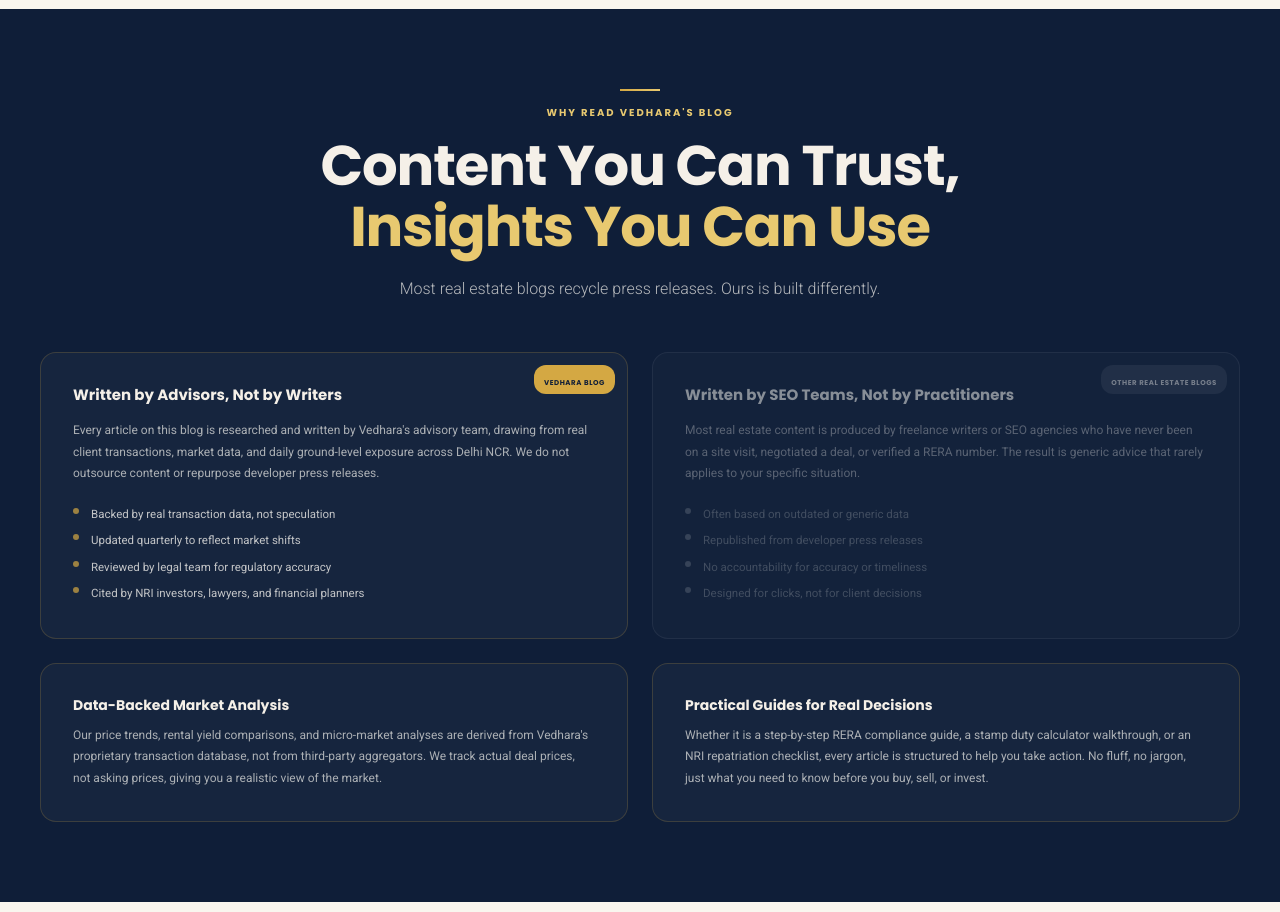
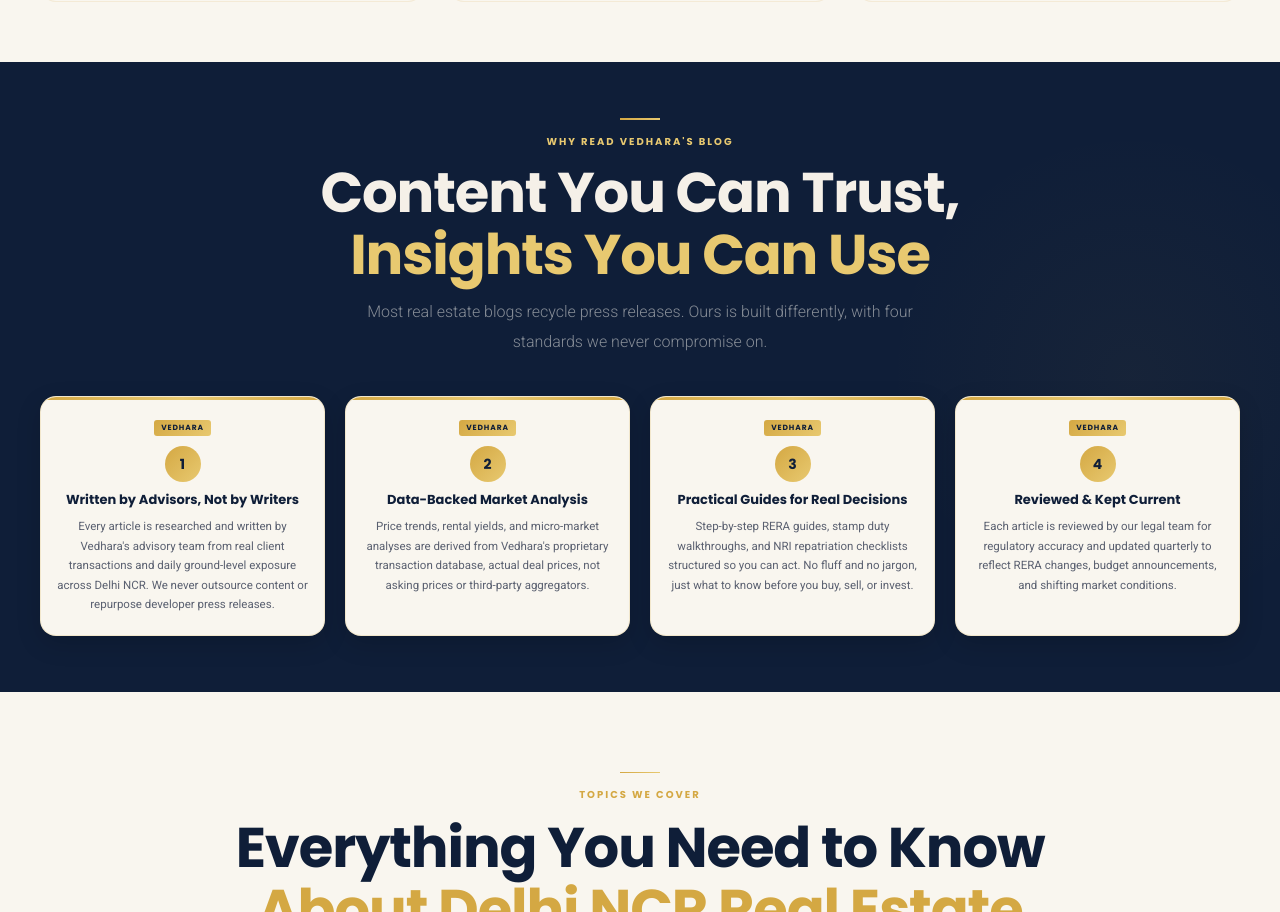
Before and after one commit to mohit1661-ai/Vedhara-Group-Supabase, a Next.js app: page /blog in a window 1280 px wide. Shown: the part 1888-2800 px from the top of the page. Built offline with nearby package versions, Linux system fonts and the light colour scheme.

Commit message:
blog: theme-aligned redesign with vibrant navy cards and mailto CTAs

```diff
--- a/app/blog/page.tsx
+++ b/app/blog/page.tsx
@@ -63,6 +63,13 @@ const blogPosts = [
   },
 ];
 
+const reasons = [
+  { title:"Written by Advisors, Not by Writers", desc:"Every article is researched and written by Vedhara's advisory team from real client transactions and daily ground-level exposure across Delhi NCR. We never outsource content or repurpose developer press releases." },
+  { title:"Data-Backed Market Analysis", desc:"Price trends, rental yields, and micro-market analyses are derived from Vedhara's proprietary transaction database, actual deal prices, not asking prices or third-party aggregators." },
+  { title:"Practical Guides for Real Decisions", desc:"Step-by-step RERA guides, stamp duty walkthroughs, and NRI repatriation checklists structured so you can act. No fluff and no jargon, just what to know before you buy, sell, or invest." },
+  { title:"Reviewed & Kept Current", desc:"Each article is reviewed by our legal team for regulatory accuracy and updated quarterly to reflect RERA changes, budget announcements, and shifting market conditions." },
+];
+
 export default function BlogPage() {
   return (
     <>
@@ -81,13 +88,13 @@ export default function BlogPage() {
       </div>
 
       {/* Intro block */}
-      <div style={{ background:"var(--cream)",textAlign:"center",padding:"48px 32px 0" }}>
+      <div style={{ background:"var(--cream)",textAlign:"center",padding:"48px 32px 48px" }}>
         <div style={{ maxWidth:700,margin:"0 auto" }}>
           <ScrollReveal>
             <span className="v-line" style={{ margin:"0 auto 14px" }} />
-            <p className="eyebrow" style={{ color:"var(--gold-dk)",marginBottom:14 }}>Latest Articles</p>
+            <p className="eyebrow" style={{ color:"#d4a843",marginBottom:14 }}>Latest Articles</p>
             <h2 className="heading-xl" style={{ color:"var(--navy)",marginBottom:16 }}>
-              Expert Knowledge for<br /><span style={{ color:"var(--gold-dk)" }}>Smarter Property Decisions</span>
+              Expert Knowledge for<br /><span style={{ color:"#d4a843" }}>Smarter Property Decisions</span>
             </h2>
             <p className="body-lg" style={{ color:"var(--slate)",lineHeight:1.8 }}>
               From market trends to legal guides, our articles are written by Vedhara's advisory team based on real transaction data and ground-level experience across Delhi NCR.
@@ -119,9 +126,9 @@ export default function BlogPage() {
                     <h3 style={{ fontFamily:"var(--t-head)",fontSize:14,fontWeight:700,color:"var(--navy)",marginBottom:8,lineHeight:1.4 }}>{post.title}</h3>
                     <p className="body-sm" style={{ color:"var(--slate)",fontSize:12,lineHeight:1.7,flex:1 }}>{post.excerpt}</p>
                     <div style={{ paddingTop:16,marginTop:12,borderTop:"1px solid rgba(212,168,67,0.15)" }}>
-                      <span style={{ fontFamily:"var(--t-head)",fontSize:9.5,fontWeight:700,letterSpacing:"0.05em",textTransform:"uppercase",color:"var(--gold-dk)",display:"inline-flex",alignItems:"center",gap:4 }}>
+                      <a href={`mailto:contact@vedharagroup.com?subject=${encodeURIComponent("Request the full guide: "+post.title)}`} className="apply-btn" style={{ fontFamily:"var(--t-head)",fontSize:9.5,fontWeight:700,letterSpacing:"0.05em",textTransform:"uppercase",color:"var(--gold-lt)",display:"inline-flex",alignItems:"center",gap:4,background:"var(--navy)",padding:"6px 14px",borderRadius:6,textDecoration:"none",transition:"all 0.2s" }}>
                         Read Article →
-                      </span>
+                      </a>
                     </div>
                   </div>
                 </div>
@@ -131,82 +138,41 @@ export default function BlogPage() {
         </div>
       </section>
 
-      {/* Why Read Vedhara's Blog – 2x2 Differentiators */}
-      <section style={{ background:"var(--navy)",padding:"80px 32px" }}>
-        <div style={{ maxWidth:1200,margin:"0 auto" }}>
+      {/* Why Read Vedhara's Blog – Vibrant Cream Cards on Navy */}
+      <section style={{ background:"var(--navy)",padding:"56px 32px",position:"relative",overflow:"hidden" }}>
+        <div style={{ position:"absolute",top:"10%",right:"-8%",width:500,height:500,borderRadius:"50%",background:"radial-gradient(circle,rgba(212,168,67,0.04) 0%,transparent 70%)",pointerEvents:"none" }} />
+        <div style={{ maxWidth:1200,margin:"0 auto",position:"relative",zIndex:1 }}>
           <ScrollReveal>
-            <div style={{ textAlign:"center",marginBottom:48 }}>
+            <div style={{ textAlign:"center",marginBottom:40 }}>
               <span className="v-line" style={{ margin:"0 auto 14px" }} />
-              <p className="eyebrow" style={{ color:"var(--gold-lt)",marginBottom:14 }}>Why Read Vedhara's Blog</p>
-              <h2 className="heading-xl" style={{ color:"var(--light)",marginBottom:16 }}>
+              <p className="eyebrow" style={{ color:"var(--gold-lt)",marginBottom:12 }}>Why Read Vedhara's Blog</p>
+              <h2 className="heading-xl" style={{ color:"var(--light)",marginBottom:12 }}>
                 Content You Can Trust,<br /><span style={{ color:"var(--gold-lt)" }}>Insights You Can Use</span>
               </h2>
-              <p className="body-lg" style={{ color:"rgba(252,250,244,0.7)",maxWidth:600,margin:"0 auto" }}>
-                Most real estate blogs recycle press releases. Ours is built differently.
+              <p className="body-lg" style={{ color:"rgba(252,250,244,0.5)",maxWidth:600,margin:"0 auto" }}>
+                Most real estate blogs recycle press releases. Ours is built differently, with four standards we never compromise on.
               </p>
             </div>
           </ScrollReveal>
 
-          <div style={{ display:"grid",gridTemplateColumns:"repeat(2,1fr)",gap:24 }}>
-            {/* Vedhara badge card */}
-            <ScrollReveal style={{ display:"flex" }}>
-              <div className="gfc-navy-dark" style={{ background:"rgba(255,255,255,0.03)",border:"1px solid rgba(212,168,67,0.2)",borderRadius:16,padding:"32px",flex:1,position:"relative",overflow:"hidden" }}>
-                <div style={{ position:"absolute",top:12,right:12,background:"var(--gold)",padding:"2px 10px",borderRadius:12,zIndex:1 }}>
-                  <span style={{ fontFamily:"var(--t-head)",fontSize:7,fontWeight:700,letterSpacing:"0.08em",textTransform:"uppercase",color:"var(--navy)" }}>Vedhara Blog</span>
+          <div style={{ display:"grid",gridTemplateColumns:"repeat(4,1fr)",gap:20 }} className="grid-4">
+            {reasons.map((r,i)=>(
+              <ScrollReveal key={r.title} delay={i*80} style={{ display:"flex" }}>
+                <div className="hover-lift" style={{ background:"var(--cream)",border:"1px solid rgba(212,168,67,0.2)",borderRadius:16,overflow:"hidden",flex:1,display:"flex",flexDirection:"column",boxShadow:"0 8px 24px rgba(0,0,0,0.15)" }}>
+                  <div style={{ height:3,background:"linear-gradient(90deg,var(--gold),var(--gold-lt),var(--gold))",flexShrink:0 }} />
+                  <div style={{ padding:"20px 16px 20px",flex:1,display:"flex",flexDirection:"column",textAlign:"center" }}>
+                    <div style={{ display:"flex",alignItems:"center",gap:8,justifyContent:"center",marginBottom:10 }}>
+                      <span style={{ fontFamily:"var(--t-head)",fontSize:7.5,fontWeight:700,letterSpacing:"0.12em",textTransform:"uppercase",padding:"2px 7px",background:"linear-gradient(135deg,var(--gold),var(--gold-lt))",color:"var(--navy)",borderRadius:3,flexShrink:0 }}>Vedhara</span>
+                    </div>
+                    <div style={{ width:36,height:36,borderRadius:"50%",background:"linear-gradient(135deg,var(--gold),var(--gold-lt))",display:"flex",alignItems:"center",justifyContent:"center",margin:"0 auto 10px",flexShrink:0 }}>
+                      <span style={{ fontFamily:"var(--t-head)",fontSize:14,fontWeight:700,color:"var(--navy)" }}>{i+1}</span>
+                    </div>
+                    <h3 style={{ fontFamily:"var(--t-head)",fontSize:13,fontWeight:700,color:"var(--navy)",marginBottom:8,lineHeight:1.3 }}>{r.title}</h3>
+                    <p className="body-sm" style={{ color:"var(--slate)",fontSize:11.5,lineHeight:1.7,flex:1 }}>{r.desc}</p>
+                  </div>
                 </div>
-                <h3 style={{ fontFamily:"var(--t-head)",fontSize:15,fontWeight:700,color:"var(--light)",marginBottom:16,lineHeight:1.3 }}>Written by Advisors, Not by Writers</h3>
-                <p className="body-sm" style={{ color:"rgba(252,250,244,0.65)",fontSize:12,lineHeight:1.8,marginBottom:16 }}>
-                  Every article on this blog is researched and written by Vedhara's advisory team, drawing from real client transactions, market data, and daily ground-level exposure across Delhi NCR. We do not outsource content or repurpose developer press releases.
-                </p>
-                <ul style={{ listStyle:"none",padding:0,margin:0 }}>
-                  {["Backed by real transaction data, not speculation","Updated quarterly to reflect market shifts","Reviewed by legal team for regulatory accuracy","Cited by NRI investors, lawyers, and financial planners"].map(item=>(
-                    <li key={item} style={{ fontFamily:"var(--t-body)",fontSize:11.5,color:"rgba(252,250,244,0.75)",padding:"4px 0 4px 18px",position:"relative",lineHeight:1.6 }}>
-                      <span style={{ position:"absolute",left:0,top:"7px",width:6,height:6,borderRadius:"50%",background:"var(--gold)",opacity:0.7 }} />
-                      {item}
-                    </li>
-                  ))}
-                </ul>
-              </div>
-            </ScrollReveal>
-
-            {/* Competitor box */}
-            <ScrollReveal delay={100} style={{ display:"flex" }}>
-              <div style={{ background:"rgba(255,255,255,0.02)",border:"1px solid rgba(255,255,255,0.06)",borderRadius:16,padding:"32px",flex:1,position:"relative",overflow:"hidden" }}>
-                <div style={{ position:"absolute",top:12,right:12,background:"rgba(255,255,255,0.06)",padding:"2px 10px",borderRadius:12,zIndex:1 }}>
-                  <span style={{ fontFamily:"var(--t-head)",fontSize:7,fontWeight:700,letterSpacing:"0.08em",textTransform:"uppercase",color:"rgba(252,250,244,0.4)" }}>Other Real Estate Blogs</span>
-                </div>
-                <h3 style={{ fontFamily:"var(--t-head)",fontSize:15,fontWeight:700,color:"rgba(252,250,244,0.5)",marginBottom:16,lineHeight:1.3 }}>Written by SEO Teams, Not by Practitioners</h3>
-                <p className="body-sm" style={{ color:"rgba(252,250,244,0.3)",fontSize:12,lineHeight:1.8,marginBottom:16 }}>
-                  Most real estate content is produced by freelance writers or SEO agencies who have never been on a site visit, negotiated a deal, or verified a RERA number. The result is generic advice that rarely applies to your specific situation.
-                </p>
-                <ul style={{ listStyle:"none",padding:0,margin:0 }}>
-                  {["Often based on outdated or generic data","Republished from developer press releases","No accountability for accuracy or timeliness","Designed for clicks, not for client decisions"].map(item=>(
-                    <li key={item} style={{ fontFamily:"var(--t-body)",fontSize:11.5,color:"rgba(252,250,244,0.2)",padding:"4px 0 4px 18px",position:"relative",lineHeight:1.6 }}>
-                      <span style={{ position:"absolute",left:0,top:"7px",width:6,height:6,borderRadius:"50%",background:"rgba(255,255,255,0.15)" }} />
-                      {item}
-                    </li>
-                  ))}
-                </ul>
-              </div>
-            </ScrollReveal>
-
-            {/* Row 2: two more Vedhara strengths */}
-            <ScrollReveal delay={50} style={{ display:"flex" }}>
-              <div className="gfc-navy-dark" style={{ background:"rgba(255,255,255,0.03)",border:"1px solid rgba(212,168,67,0.2)",borderRadius:16,padding:"32px",flex:1 }}>
-                <h3 style={{ fontFamily:"var(--t-head)",fontSize:14,fontWeight:700,color:"var(--light)",marginBottom:10,lineHeight:1.3 }}>Data-Backed Market Analysis</h3>
-                <p className="body-sm" style={{ color:"rgba(252,250,244,0.65)",fontSize:12,lineHeight:1.8 }}>
-                  Our price trends, rental yield comparisons, and micro-market analyses are derived from Vedhara's proprietary transaction database, not from third-party aggregators. We track actual deal prices, not asking prices, giving you a realistic view of the market.
-                </p>
-              </div>
-            </ScrollReveal>
-            <ScrollReveal delay={150} style={{ display:"flex" }}>
-              <div className="gfc-navy-dark" style={{ background:"rgba(255,255,255,0.03)",border:"1px solid rgba(212,168,67,0.2)",borderRadius:16,padding:"32px",flex:1 }}>
-                <h3 style={{ fontFamily:"var(--t-head)",fontSize:14,fontWeight:700,color:"var(--light)",marginBottom:10,lineHeight:1.3 }}>Practical Guides for Real Decisions</h3>
-                <p className="body-sm" style={{ color:"rgba(252,250,244,0.65)",fontSize:12,lineHeight:1.8 }}>
-                  Whether it is a step-by-step RERA compliance guide, a stamp duty calculator walkthrough, or an NRI repatriation checklist, every article is structured to help you take action. No fluff, no jargon, just what you need to know before you buy, sell, or invest.
-                </p>
-              </div>
-            </ScrollReveal>
+              </ScrollReveal>
+            ))}
           </div>
         </div>
       </section>
@@ -217,9 +183,9 @@ export default function BlogPage() {
           <ScrollReveal>
             <div style={{ textAlign:"center",marginBottom:48 }}>
               <span className="v-line" style={{ margin:"0 auto 14px" }} />
-              <p className="eyebrow" style={{ color:"var(--gold-dk)",marginBottom:14 }}>Topics We Cover</p>
+              <p className="eyebrow" style={{ color:"#d4a843",marginBottom:14 }}>Topics We Cover</p>
               <h2 className="heading-xl" style={{ color:"var(--navy)",marginBottom:16 }}>
-                Everything You Need to Know<br /><span style={{ color:"var(--gold-dk)" }}>About Delhi NCR Real Estate</span>
+                Everything You Need to Know<br /><span style={{ color:"#d4a843" }}>About Delhi NCR Real Estate</span>
               </h2>
               <p className="body-lg" style={{ color:"var(--slate)",maxWidth:600,margin:"0 auto" }}>
                 From market trends to legal guides, we cover every aspect of property in Delhi NCR.
@@ -244,9 +210,9 @@ export default function BlogPage() {
                   <div style={{ padding:"20px 24px 24px",flex:1,display:"flex",flexDirection:"column" }}>
                     <p className="body-sm" style={{ color:"var(--slate)",fontSize:12,lineHeight:1.8,flex:1 }}>{topic.desc}</p>
                     <div style={{ paddingTop:16,marginTop:12,borderTop:"1px solid rgba(212,168,67,0.15)" }}>
-                      <span style={{ fontFamily:"var(--t-head)",fontSize:9.5,fontWeight:700,letterSpacing:"0.05em",textTransform:"uppercase",color:"var(--gold-dk)",display:"inline-flex",alignItems:"center",gap:4 }}>
+                      <a href={`mailto:contact@vedharagroup.com?subject=${encodeURIComponent("Article requests: "+topic.title)}`} className="apply-btn" style={{ fontFamily:"var(--t-head)",fontSize:9.5,fontWeight:700,letterSpacing:"0.05em",textTransform:"uppercase",color:"var(--gold-lt)",display:"inline-flex",alignItems:"center",gap:4,background:"var(--navy)",padding:"6px 14px",borderRadius:6,textDecoration:"none",transition:"all 0.2s" }}>
                         Browse Articles →
-                      </span>
+                      </a>
                     </div>
                   </div>
                 </div>
```
